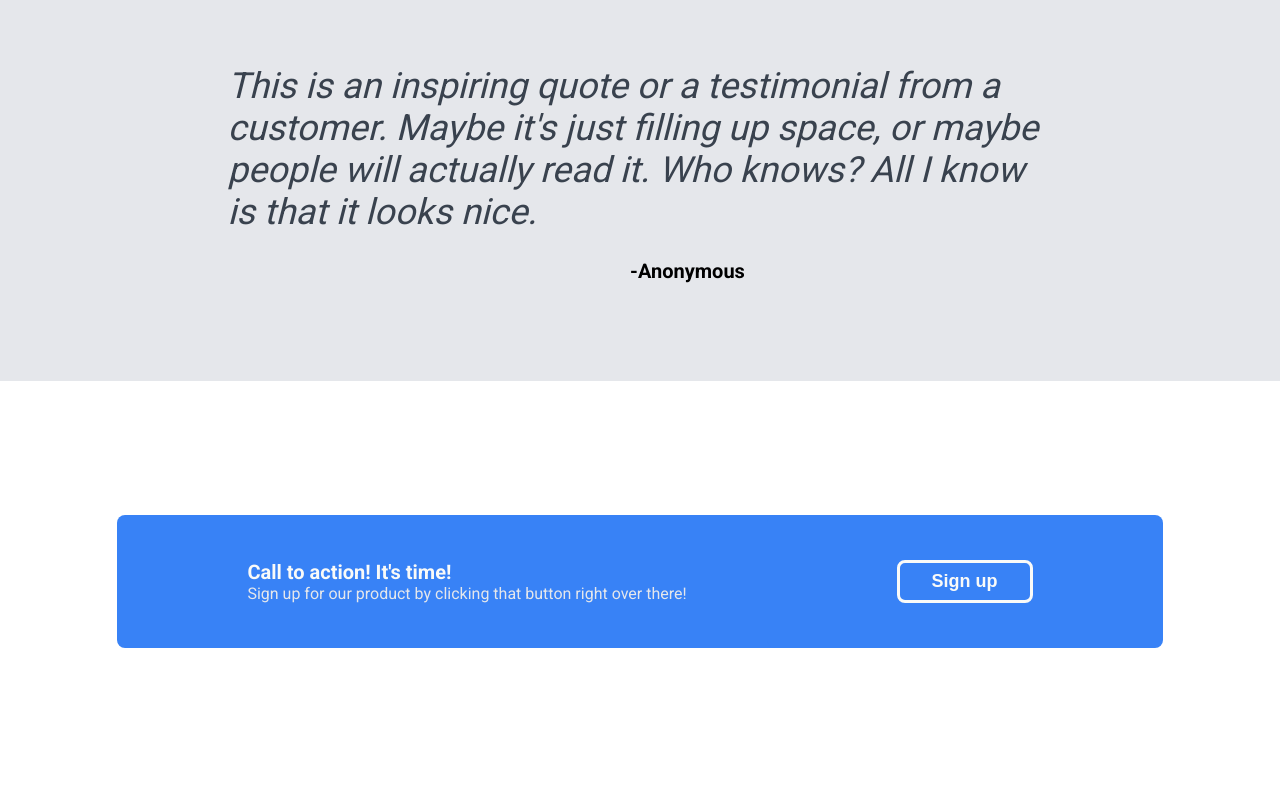
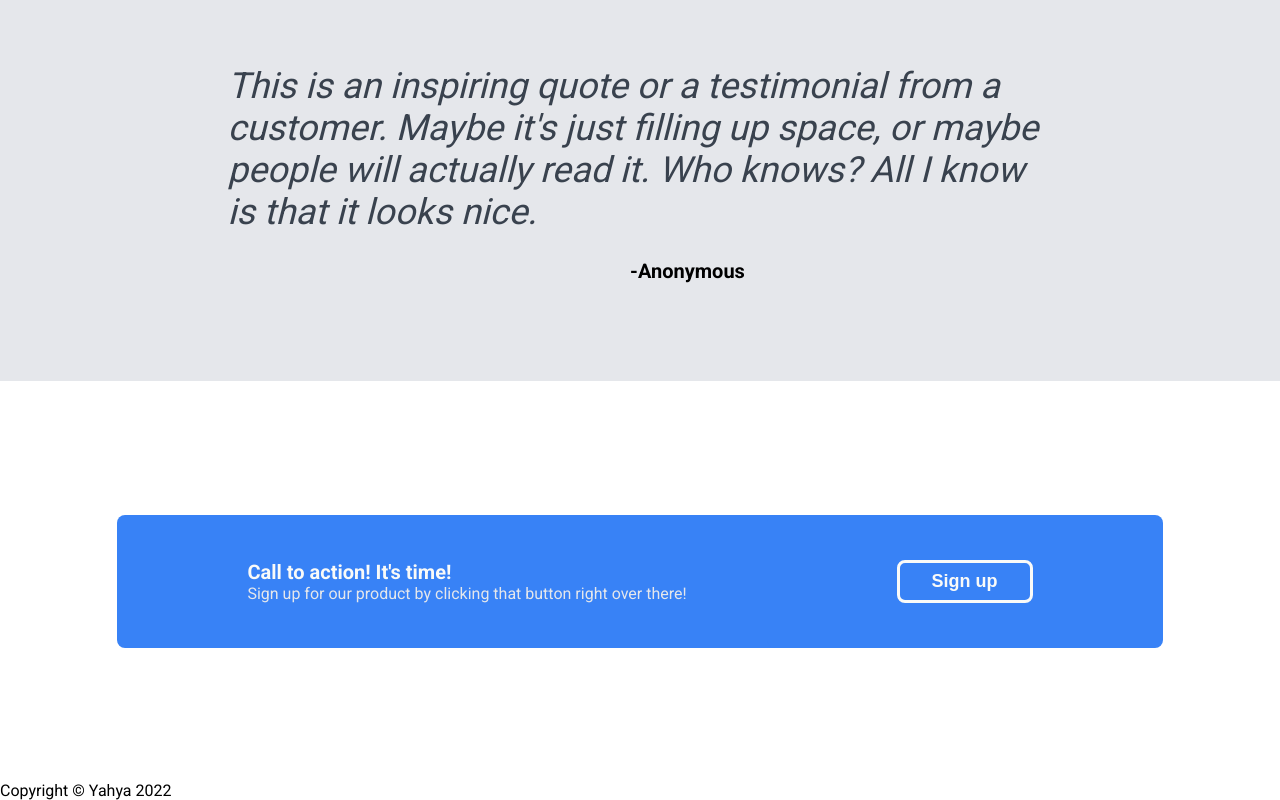
Before and after one commit to YahyaGhoor/Practice-Website, a plain HTML site: page index.html in a window 1280 px wide. Shown: the part 1019-1819 px from the top of the page. Drawn offline with Linux system fonts and the light colour scheme.

Commit message:
Added footer to HTML file

```diff
--- a/index.html
+++ b/index.html
@@ -71,5 +71,9 @@
         <button class="sign-up-2">Sign up</button>
       </div>
     </div>
+
+    <div class="footer">
+      <div class="copyright">Copyright © Yahya 2022</div>
+    </div>
   </body>
 </html>
```
